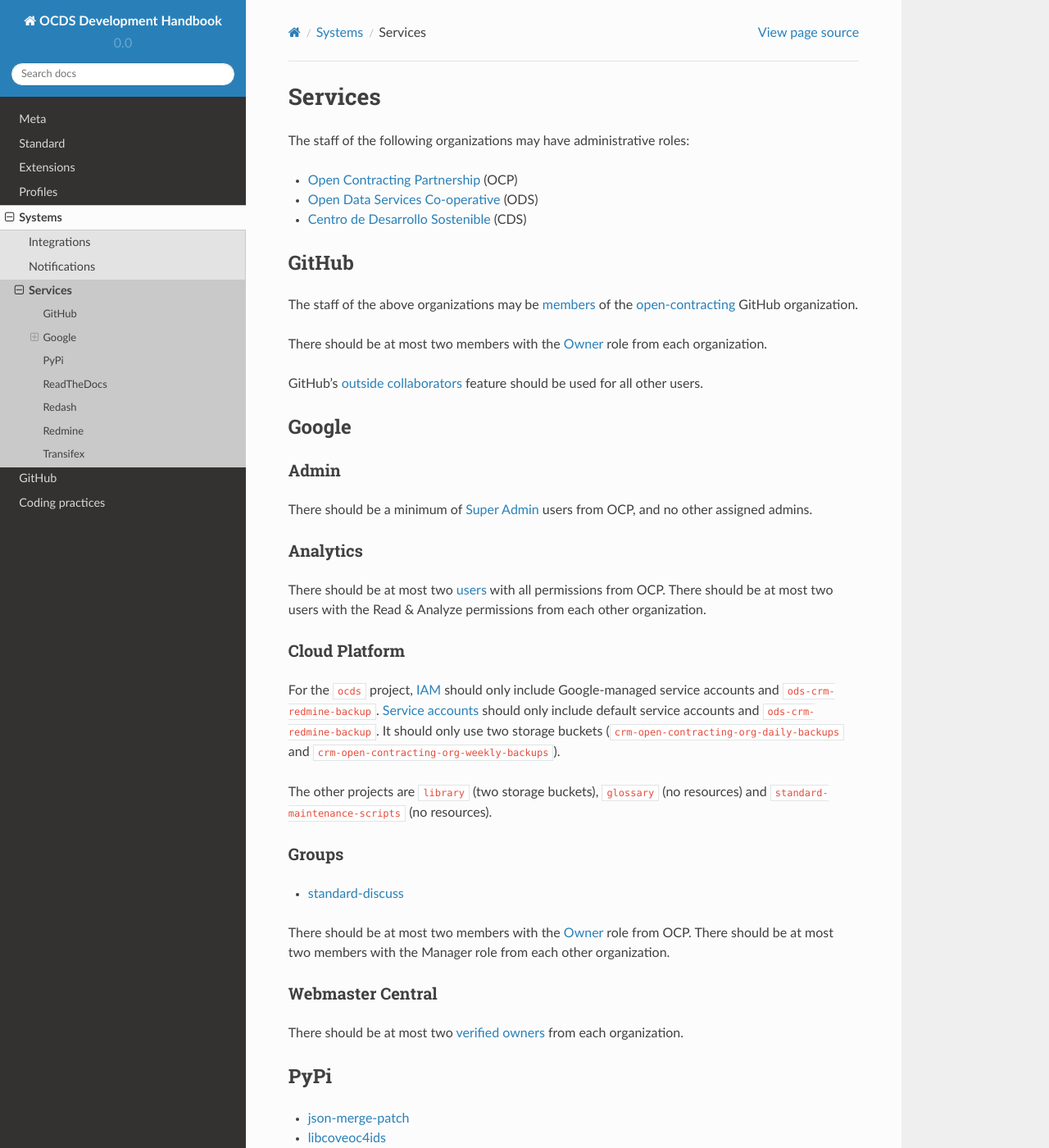
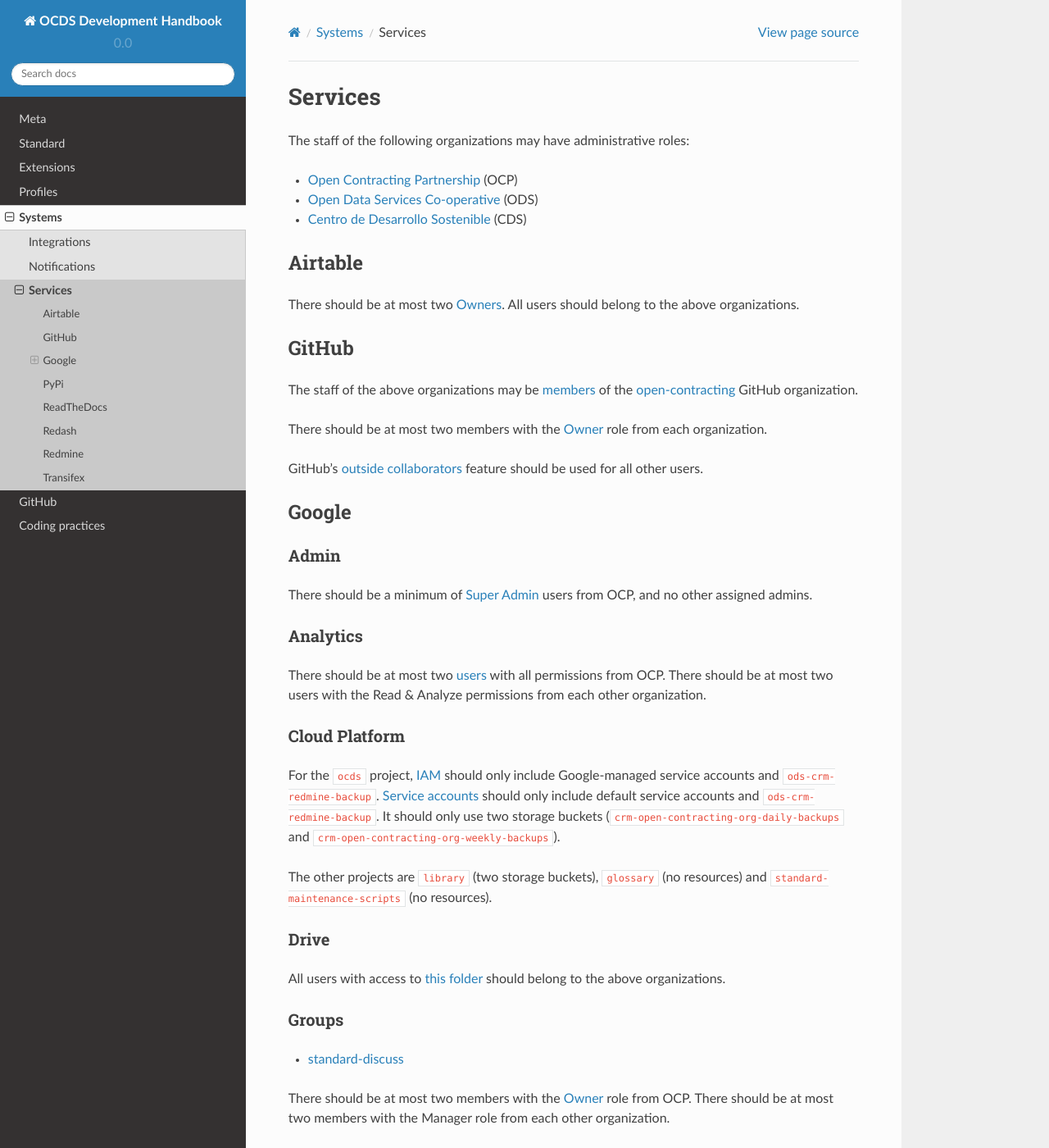
Before and after one commit to open-contracting/standard-development-handbook, a Sphinx documentation site: the page built from docs/systems/services.md, in a window 1280 px wide and 1400 px high. Shown: the whole window at 82% size. Built offline with Sphinx 7.4.7 and the Read the Docs theme 2.0.0, drawn with Linux system fonts in a browser that asks for light colours.

Commit message:
Add notes about Airtable and Google Drive

```diff
--- a/docs/systems/services.md
+++ b/docs/systems/services.md
@@ -5,6 +5,10 @@
 * [Open Contracting Partnership](https://www.open-contracting.org/about/team/) (OCP)
 * [Open Data Services Co-operative](http://opendataservices.coop) (ODS)
 * [Centro de Desarrollo Sostenible](http://www.cds.com.py) (CDS)
+
+## Airtable
+
+There should be at most two [Owners](https://airtable.com/wspXFnEMMAgLMWfe0/workspace/billing). All users should belong to the above organizations.
 
 ## GitHub
 
@@ -29,6 +33,10 @@
 For the `ocds` project, [IAM](https://console.cloud.google.com/iam-admin/iam?organizationId=1015889055088&project=ocds-172716) should only include Google-managed service accounts and `ods-crm-redmine-backup`. [Service accounts](https://console.cloud.google.com/iam-admin/serviceaccounts?organizationId=1015889055088&project=ocds-172716) should only include default service accounts and `ods-crm-redmine-backup`. It should only use two storage buckets (`crm-open-contracting-org-daily-backups` and `crm-open-contracting-org-weekly-backups`).
 
 The other projects are `library` (two storage buckets), `glossary` (no resources) and `standard-maintenance-scripts` (no resources).
+
+### Drive
+
+All users with access to [this folder](https://drive.google.com/drive/folders/0B79uNIOfT24eZTZqZjNNblVrek0) should belong to the above organizations.
 
 ### Groups
 
```
